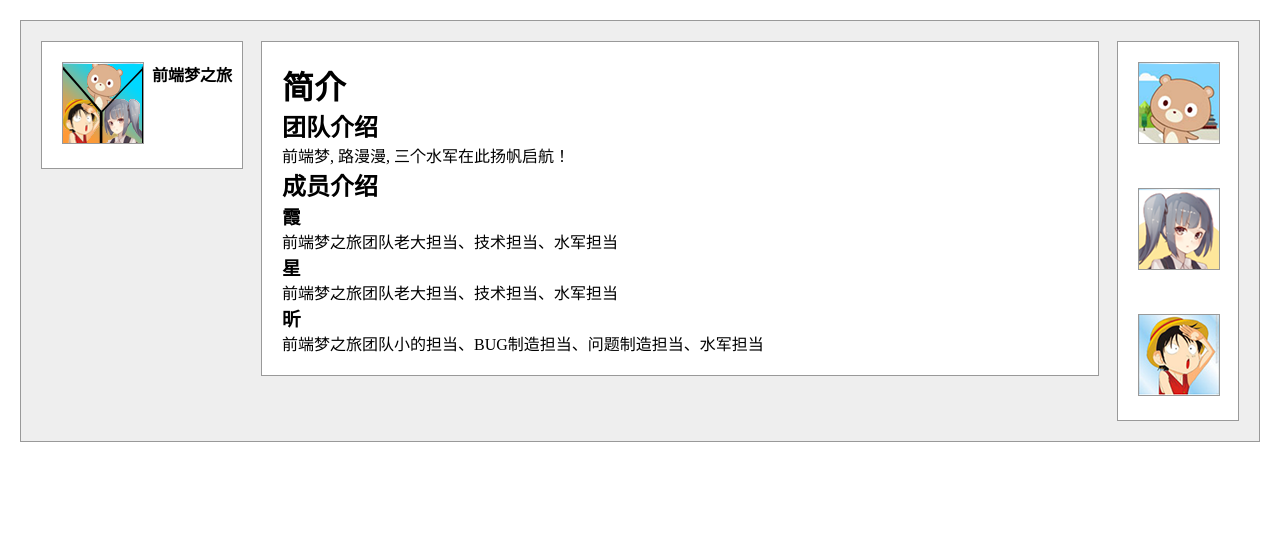
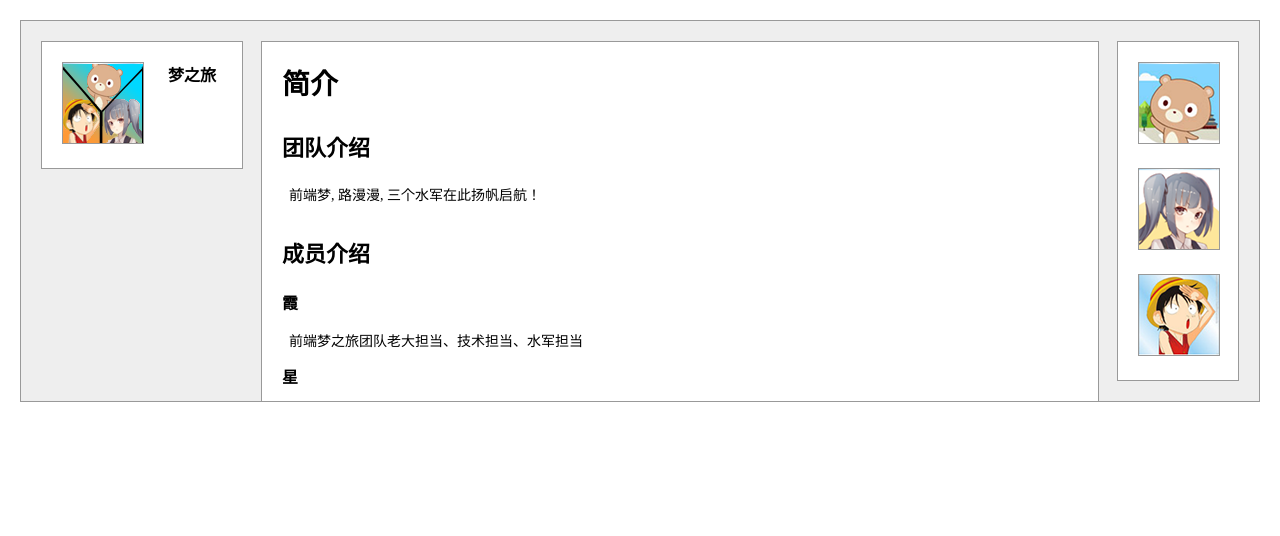
Before and after one commit to zhoufuxin/zhoufuxin.github.io, a plain HTML site: page zfxdev1_3/index.html in a window 1280 px wide. Drawn offline with Linux system fonts and the light colour scheme.

Commit message:
middle and right layout change

```diff
--- a/zfxdev1_3/index.html
+++ b/zfxdev1_3/index.html
@@ -9,19 +9,20 @@
 	<div class="main-layout">
 		<div class="left-layout">
 			<img src="images/team_logo.png" />
-			<strong>前端梦之旅</strong>
+			<strong>梦之旅</strong>
 		</div>
 		<div class="middle-layout">
 			<h1>简介</h1>
 			<h2>团队介绍</h2>
-			<p>前端梦, 路漫漫, 三个水军在此扬帆启航！</p>
+			<p>&nbsp;&nbsp;前端梦, 路漫漫, 三个水军在此扬帆启航！</p>
+			<br />
 			<h2>成员介绍</h2>
 			<h3>霞</h3>
-			<p>前端梦之旅团队老大担当、技术担当、水军担当</p>
+			<p>&nbsp;&nbsp;前端梦之旅团队老大担当、技术担当、水军担当</p>
 			<h3>星</h3>
-			<p>前端梦之旅团队老大担当、技术担当、水军担当</p>
+			<p>&nbsp;&nbsp;前端梦之旅团队老大担当、技术担当、水军担当</p>
 			<h3>昕</h3>
-			<p>前端梦之旅团队小的担当、BUG制造担当、问题制造担当、水军担当</p>
+			<p>&nbsp;&nbsp;前端梦之旅团队小的担当、BUG制造担当、问题制造担当、水军担当</p>
 		</div>
 		<div class="right-layout">
 			<img src="images/fhx.png" />
--- a/zfxdev1_3/style/main.css
+++ b/zfxdev1_3/style/main.css
@@ -10,7 +10,9 @@
 	background-color: #eee;
 	border: 1px solid #999;
 	position: relative;
-	overflow: auto;
+	overflow: hidden;
+	min-width: 580px;
+
 }
 
 .left-layout {
@@ -42,6 +44,27 @@
 	background-color: #fff;
 	border: 1px solid #999;
 	padding: 20px;
+	min-width: 120px;
+}
+
+h1 {
+	font-size: 28px;
+	margin-bottom: 28px;
+}
+
+h2 {
+	font-size: 22px;
+	margin-bottom: 22px;
+}
+
+h3 {
+	font-size: 16px;
+	margin-bottom: 16px;
+}
+
+p {
+	font-size: 14px;
+	padding-bottom: 14px;
 }
 
 .right-layout {
@@ -49,9 +72,11 @@
 	width: 120px;
 	background-color: #fff;
 	border: 1px solid #999;
+	padding-bottom: 20px;
 }
 
 .right-layout img {
 	margin: 20px;
+	margin-bottom: 0;
 	border: 1px solid #999;
 }
```
